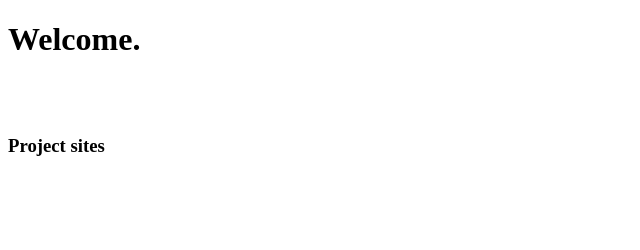
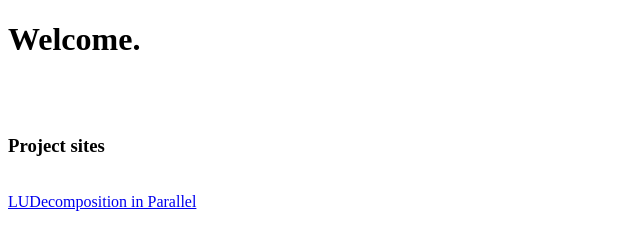
Before and after one commit to seclay2/seclay2.github.io, a plain HTML site: page index.html in a window 1280 px wide. Shown: the whole page, without its empty margins (0-640 px from the left). Drawn offline with Linux system fonts and the light colour scheme.

Commit message:
Update LUDecomp project link

```diff
--- a/index.html
+++ b/index.html
@@ -10,7 +10,7 @@
 
   <br>
 
-  <a href="https://seclay2.github.io/LUDecomposition" value="LUDecomposition" />
+  <a href="https://seclay2.github.io/LUDecomposition">LUDecomposition in Parallel</a>
 
 
 </body>
```
